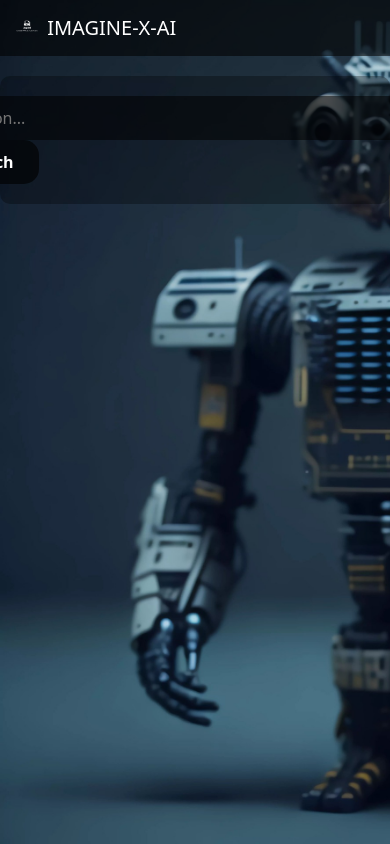
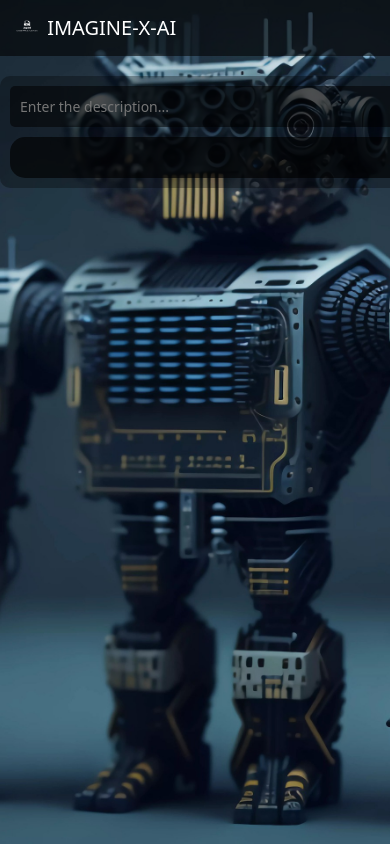
Before and after one commit to SoumyaBera2002/TextToImageGenerationUsingGAN, a Flask app: page / in a window 390 px wide; the page is wider, and only the part inside the window is pictured. Run offline with Flask 3, Linux system fonts and the light colour scheme.

Commit message:
Css Media Query added P-1

```diff
--- a/templates/index.html
+++ b/templates/index.html
@@ -9,14 +9,16 @@
     <style>
         body {
             background-image: url('../static/Bg-img.jpg');
-            background-size: cover;
+            background-size: 100% 100%;
             background-repeat: no-repeat;
             background-attachment: fixed;
             margin: 0;
             padding: 0;
             position: relative;
+            background-position: center center;
+            min-height: 100vh;
+            min-width: 1000px;
         }
-
 
         .navbar {
             background-color: rgba(0, 0, 0, 0.573);
@@ -65,6 +67,33 @@
             background-color: whitesmoke;
             color: black;
         }
+        @media (max-width: 600px) {
+            body {
+                background-size: cover; /* Show the full background image while maintaining aspect ratio */
+                background-position: center;
+            }
+
+            .search-container {
+                flex-direction: column; /* Stack elements vertically */
+                padding: 10px;
+                margin-top: 20px;
+                border-radius: 10px;
+            }
+
+            .search-input {
+                width: 100%; /* Expand to full container width */
+                padding: 10px;
+                font-size: 14px;
+                margin-bottom: 10px; /* Add space between input and button */
+            }
+
+            .search-button {
+                width: 100%; /* Expand to full container width */
+                padding: 10px 20px;
+                font-size: 14px;
+                margin-left: 0; /* Remove left margin to align with input */
+            }
+        }
     </style>
     <title>IMAGINE-X-AI</title>
 </head>
```
